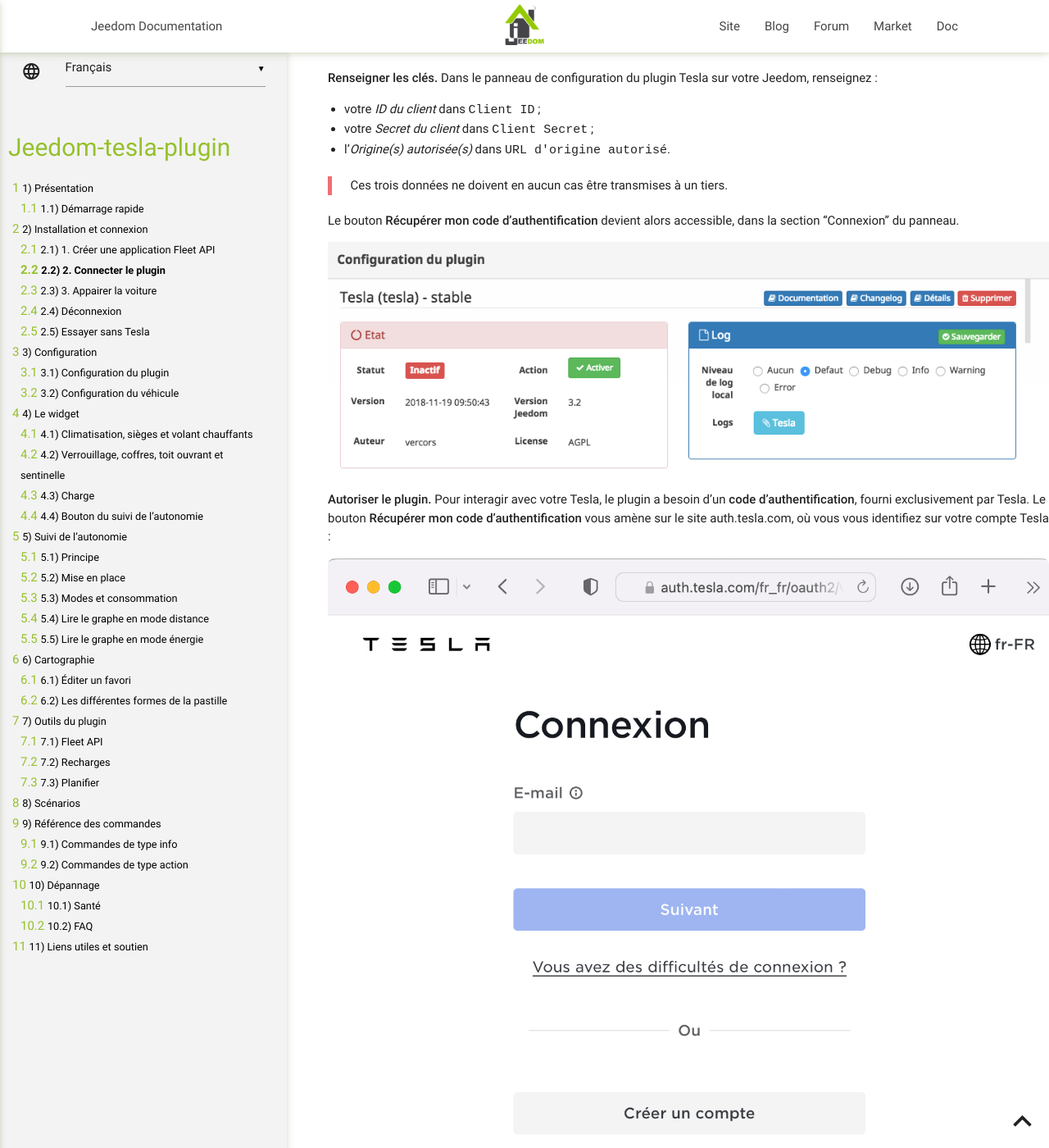
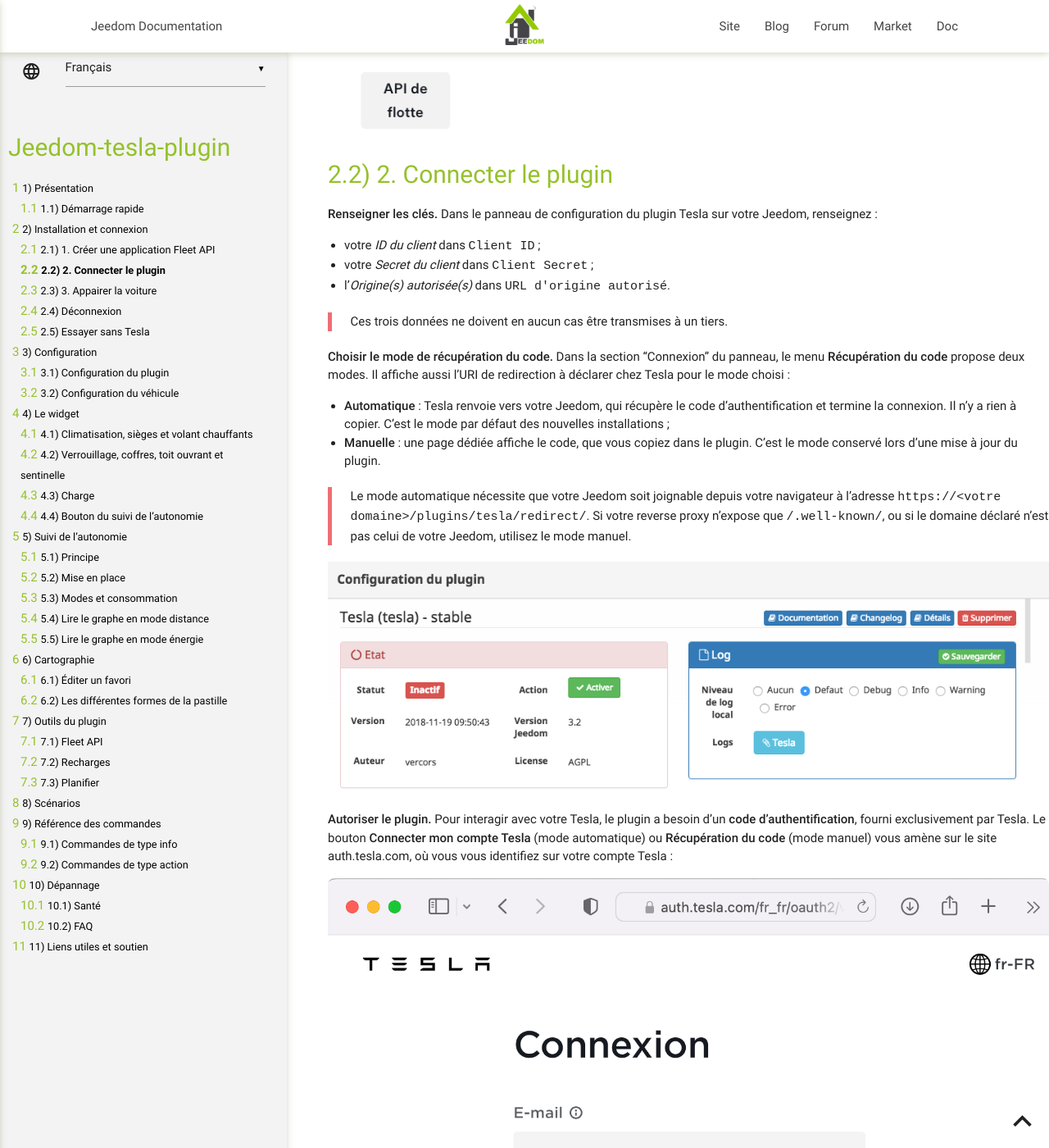
Before and after one commit to vercorsio/jeedom-tesla-plugin, a Jekyll site: the page built from fr_FR/index.md, in a window 1280 px wide and 1400 px high, scrolled down 8657 px. Shown: the whole window at 82% size. Built offline with Jekyll 4.4.1, drawn with Linux system fonts in a browser that asks for light colours; our own code applies the rules of GitHub Pages for plain Markdown files; some of the changed text lies outside the part shown.

Commit message:
docs: document the automatic/manual login redirect; changelog proxy verbose fix
- fr_FR/index.md: explain the automatic vs manual code-retrieval modes and the
  redirect URIs to declare at Tesla (3.4.1)
- fr_FR/changelog.md: note under 3.4.1 that the Tesla proxy no longer runs in
  verbose mode (lighter logs)

```diff
--- a/fr_FR/index.md
+++ b/fr_FR/index.md
@@ -48,8 +48,12 @@ Depuis votre compte Tesla, créez un compte "API Fleet" sur [https://developer.t
 **Étape 2 – Informations du client** : cochez *"Code d'autorisation et accès de machine à machine"* et renseignez les deux premières URLs :
 
  - la première est le domaine qui héberge votre Jeedom. La page de connexion du plugin vous l'indique ;
- - la seconde est la page qui vous permettra de récupérer le code d'accès : `https://jeedomteslaplugin.firebaseapp.com/redirect/` ;
+ - la seconde liste les pages vers lesquelles Tesla renvoie le code d'accès. Ajoutez les deux URI suivantes :
+   - `https://<votre domaine>/plugins/tesla/redirect/` (par exemple `https://monjeedom.freeboxos.fr/plugins/tesla/redirect/`) : votre Jeedom récupère le code et termine la connexion tout seul ([mode automatique](#connecter-plugin)). La page de connexion du plugin vous indique l'URI exacte ;
+   - `https://jeedomteslaplugin.firebaseapp.com/redirect/` : une page affiche le code, que vous copiez dans le plugin ([mode manuel](#connecter-plugin), en secours) ;
  - la troisième est optionnelle et inutile dans notre cas.
+
+> Tesla compare ces URI caractère par caractère : n'oubliez pas le `/` final. Après une modification, Tesla peut mettre quelques minutes à la prendre en compte.
 
 <img src="../images/Fleet_Create2.png" alt="cnx"  style="border-radius:8px;"/>
 
@@ -81,11 +85,16 @@ Vous recevrez ensuite un mail de Tesla vous indiquant que votre "application" es
 
 > Ces trois données ne doivent en aucun cas être transmises à un tiers.
 
-Le bouton **Récupérer mon code d'authentification** devient alors accessible, dans la section "Connexion" du panneau.
+**Choisir le mode de récupération du code.** Dans la section "Connexion" du panneau, le menu **Récupération du code** propose deux modes. Il affiche aussi l'URI de redirection à déclarer chez Tesla pour le mode choisi :
+
+ - **Automatique** : Tesla renvoie vers votre Jeedom, qui récupère le code d'authentification et termine la connexion. Il n'y a rien à copier. C'est le mode par défaut des nouvelles installations ;
+ - **Manuelle** : une page dédiée affiche le code, que vous copiez dans le plugin. C'est le mode conservé lors d'une mise à jour du plugin.
+
+> Le mode automatique nécessite que votre Jeedom soit joignable depuis votre navigateur à l'adresse `https://<votre domaine>/plugins/tesla/redirect/`. Si votre reverse proxy n'expose que `/.well-known/`, ou si le domaine déclaré n'est pas celui de votre Jeedom, utilisez le mode manuel.
 
 ![config](../images/configPlugin-1.png)
 
-**Autoriser le plugin.** Pour interagir avec votre Tesla, le plugin a besoin d'un **code d'authentification**, fourni exclusivement par Tesla. Le bouton **Récupérer mon code d'authentification** vous amène sur le site auth.tesla.com, où vous vous identifiez sur votre compte Tesla :
+**Autoriser le plugin.** Pour interagir avec votre Tesla, le plugin a besoin d'un **code d'authentification**, fourni exclusivement par Tesla. Le bouton **Connecter mon compte Tesla** (mode automatique) ou **Récupération du code** (mode manuel) vous amène sur le site auth.tesla.com, où vous vous identifiez sur votre compte Tesla :
 
 <img src="../images/tesla_cnx1.png" alt="drawing"  style="border-radius:8px;"/>
 
@@ -95,13 +104,15 @@ Accordez au plugin Tesla de Jeedom l'accès à vos informations de profil, de v
 
 <img src="../images/tesla_rights.png" alt="drawing"  style="border-radius:8px;"/>
 
-**Copier le code.** Le code d'authentification s'affiche sur une page dédiée. Copiez-le (icône à droite du code) et collez-le dans le panneau de configuration du plugin.
+**En mode automatique**, Tesla renvoie vers votre Jeedom, qui affiche "Connexion réussie". Fermez cet onglet : le panneau de configuration du plugin se met à jour tout seul. Passez directement au paragraphe suivant les jetons.
+
+**En mode manuel, copier le code.** Le code d'authentification s'affiche sur une page dédiée. Copiez-le (icône à droite du code) et collez-le dans le panneau de configuration du plugin.
 
 > Ce code est à usage unique. Il est inutile de le conserver : le plugin ne l'enregistre pas, il sert simplement à obtenir les premiers jetons d'authentification.
 
 <img src="../images/tesla_code.png" alt="drawing"  style="border-radius:8px;"/>
 
-**Se connecter.** Cliquez sur "CONNEXION". Le plugin obtient deux jetons :
+**En mode manuel, se connecter.** Cliquez sur "Connecter mon compte Tesla". Dans les deux modes, le plugin obtient deux jetons :
 
   * le **jeton d'accès**, utilisé dans les échanges avec les serveurs Tesla. Il est valide 8 heures ;
   * le **jeton de rafraichissement**, qui permet au plugin de remplacer automatiquement le jeton d'accès quand il expire.
@@ -146,7 +157,7 @@ Le diagramme ci-dessous provient de la documentation du [Serveur Proxy](https://
 
 ## Déconnexion
 
-Une fois connecté, le plugin affiche un bouton de déconnexion. Les jetons d'accès sont alors révoqués auprès des serveurs Tesla et le plugin n'est plus fonctionnel. Pour vous reconnecter, il faudra à nouveau [récupérer un code d'authentification](#connecter-plugin).
+Une fois connecté, le plugin affiche un bouton de déconnexion. Les jetons d'accès sont alors révoqués auprès des serveurs Tesla et le plugin n'est plus fonctionnel. Pour vous reconnecter, il faudra à nouveau [connecter le plugin](#connecter-plugin).
 
 ## Essayer sans Tesla {#tesla-virtuelles}
 
```
Also changed, not shown: fr_FR/changelog.md (+14 -0 lines).
